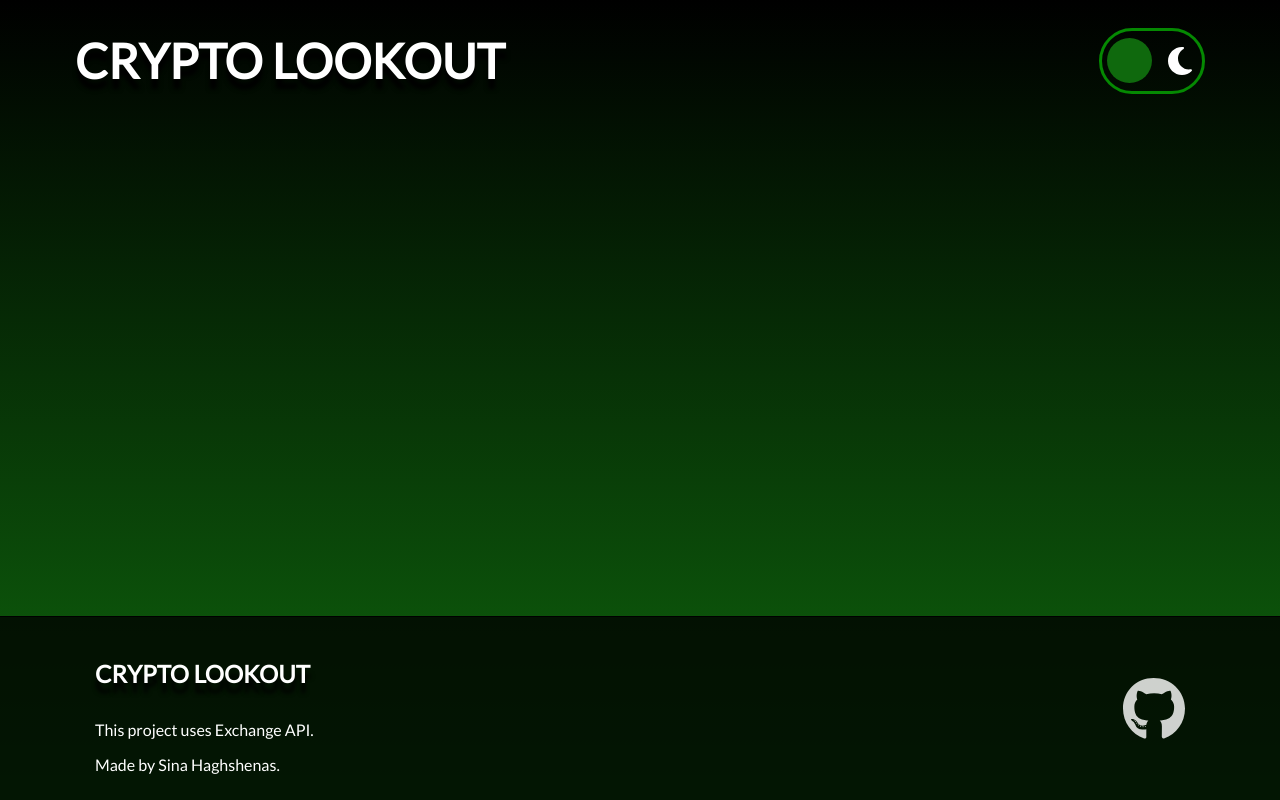
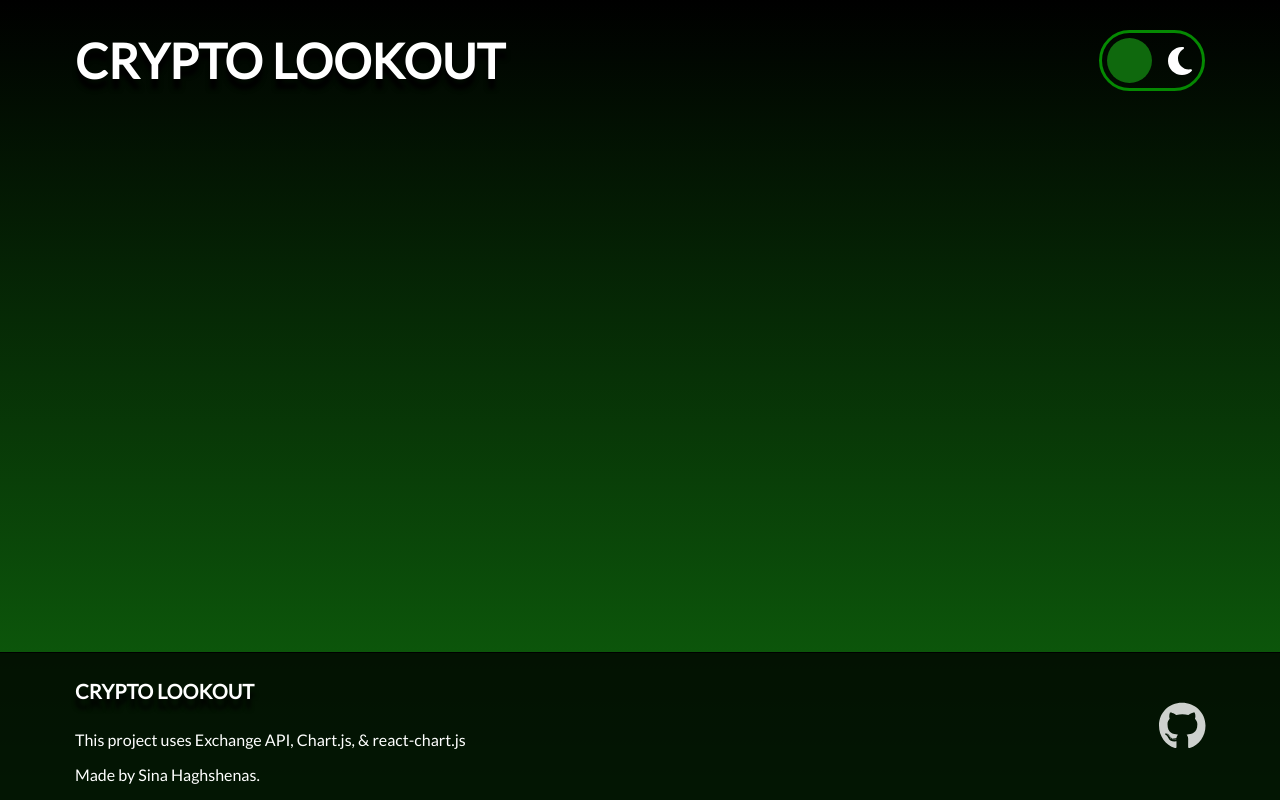
Before and after one commit to Sina-Hgs/currency-lookout, a React (Create React App) app: page / in a window 1280 px wide. Built offline with nearby package versions, Linux system fonts and the light colour scheme.

Commit message:
added chart js

```diff
--- a/package.json
+++ b/package.json
@@ -10,7 +10,9 @@
     "@testing-library/jest-dom": "^5.14.1",
     "@testing-library/react": "^13.0.0",
     "@testing-library/user-event": "^13.2.1",
+    "chart.js": "^4.3.0",
     "react": "^18.2.0",
+    "react-chartjs-2": "^5.2.0",
     "react-dom": "^18.2.0",
     "react-scripts": "5.0.1",
     "web-vitals": "^2.1.0"
--- /dev/null
+++ b/src/components/chart/chart.js
@@ -0,0 +1,5 @@
+const Chart = () => {
+  return <div></div>;
+};
+
+export default Chart;
--- a/src/components/footer/footer.css
+++ b/src/components/footer/footer.css
@@ -3,13 +3,12 @@ footer {
     right: 0;
     left: 0;
     bottom: 0;
-    padding: 10px 20px;
     background: rgba(0, 0, 0, 0.79);
     border-top: 1px solid #000000;
 }
 
 .footer-title {
-    font-size: 24px;
+    font-size: 20px;
 }
 
 .footer-wrapper {
@@ -21,7 +20,7 @@ footer {
 }
 
 .github-icon {
-    font-size: 64px;
+    font-size: 48px;
     color: #ffffffcd;
     transition: 1s;
 }
--- a/src/components/footer/footer.js
+++ b/src/components/footer/footer.js
@@ -9,11 +9,11 @@ const Footer = () => {
       <div className="footer-wrapper">
         <div>
           <h4 className="title footer-title">CRYPTO LOOKOUT</h4>
-          <p>This project uses Exchange API.</p>
+          <p>This project uses Exchange API, Chart.js, & react-chart.js</p>
           <p>Made by Sina Haghshenas.</p>
         </div>
         <a href="https://github.com/Sina-Hgs" target="_blanck">
-          <FontAwesomeIcon icon={faGithub} size="2xl" className="github-icon"/>
+          <FontAwesomeIcon icon={faGithub} size="2xl" className="github-icon" />
         </a>
       </div>
     </footer>
--- a/src/components/toggle/toggle.css
+++ b/src/components/toggle/toggle.css
@@ -1,6 +1,6 @@
 .toggle {
     width: 80px;
-    height: 60px;
+    height: 55px;
     padding: 0 10px;
     border: 3px solid #058902;
     border-radius: 75px;
```
Also changed, not shown: src/components/calculator/calculator.js (added, +7 -0 lines), src/components/calculator/calculator.css (added), 1 other file (tests, documents, lock files or other folders).
